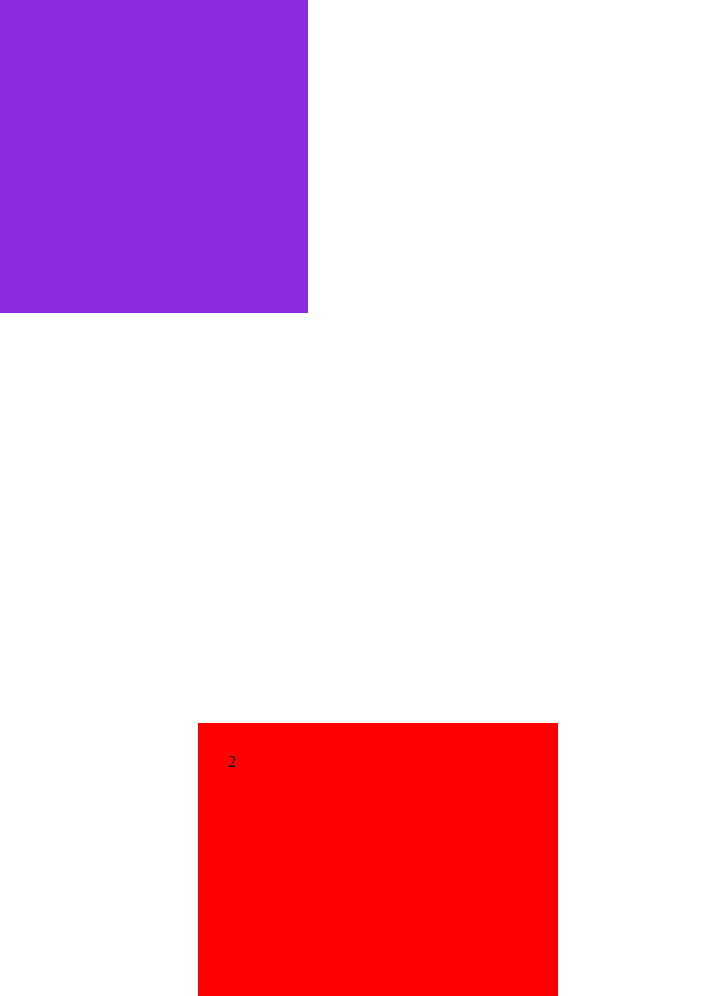
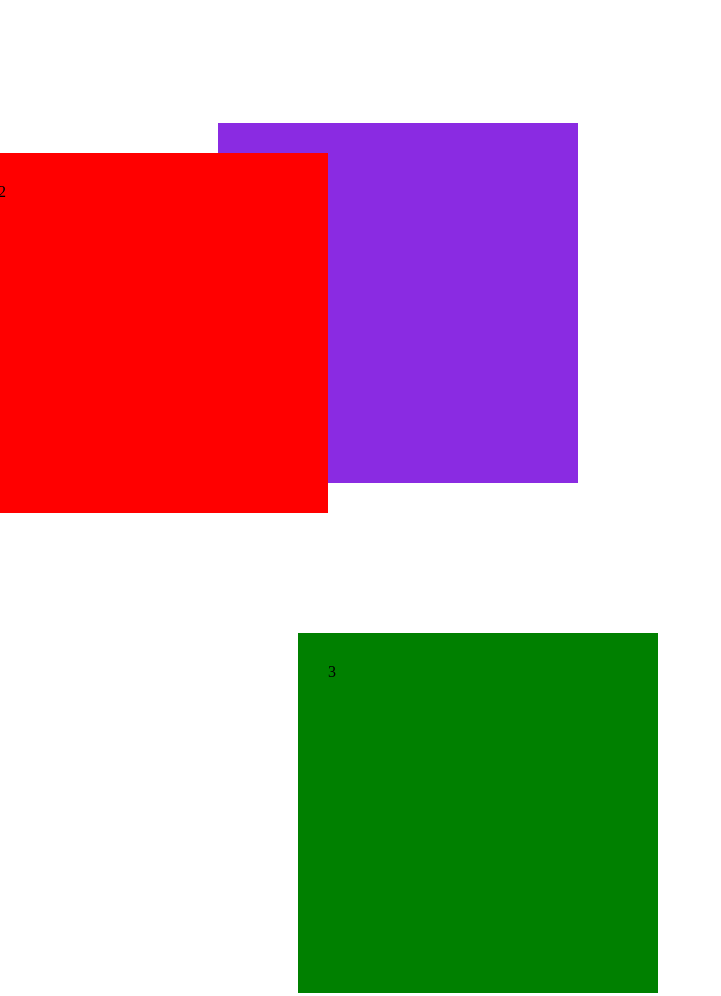
Before and after one commit to GemaPujalte/ejercicios-de-adalab, a plain HTML site: page modulo-1-leccion-05-ejercicio-2-desplazarDivs/index.html in a window 1280 px wide. Shown: the part 37-1033 px from the top of the page, without its empty margins (0-721 px from the left). Drawn offline with Linux system fonts and the light colour scheme.

Commit message:
Add exercise Desplazar div relative

```diff
--- a/modulo-1-leccion-05-ejercicio-2-desplazarDivs/index.html
+++ b/modulo-1-leccion-05-ejercicio-2-desplazarDivs/index.html
@@ -8,9 +8,9 @@
   </head>
   <body>
     <div>
-      <div class="item item1">1</div>
-      <div class="item item2">2</div>
-      <div class="item item3">3</div>
+      <div class="item1">1</div>
+      <div class="item2">2</div>
+      <div class="item3">3</div>
     </div>
   </body>
 </html>
--- a/modulo-1-leccion-05-ejercicio-2-desplazarDivs/styles.css
+++ b/modulo-1-leccion-05-ejercicio-2-desplazarDivs/styles.css
@@ -1,27 +1,33 @@
-.item {
+div {
   height: 300px;
   width: 300px;
   margin: 40px;
   padding: 30px;
 }
 
+.item {
+}
+
 .item1 {
   background-color: blueviolet;
   position: relative;
-  right: 100px;
-  bottom: 50px;
+  left: 100px;
+  /* transform: translate(100px, 50px); */
+  top: 50px;
 }
 
 .item2 {
   background-color: red;
   position: relative;
-  left: 150px;
-  top: 320px;
+  right: 150px;
+  bottom: 320px;
+  /* transform: translate(-150px, -320px); */
 }
 
 .item3 {
   background-color: green;
   position: relative;
-  right: 180px;
-  top: 240px;
+  left: 180px;
+  bottom: 240px;
+  /* transform: translate(180px, -240px); */
 }
```
